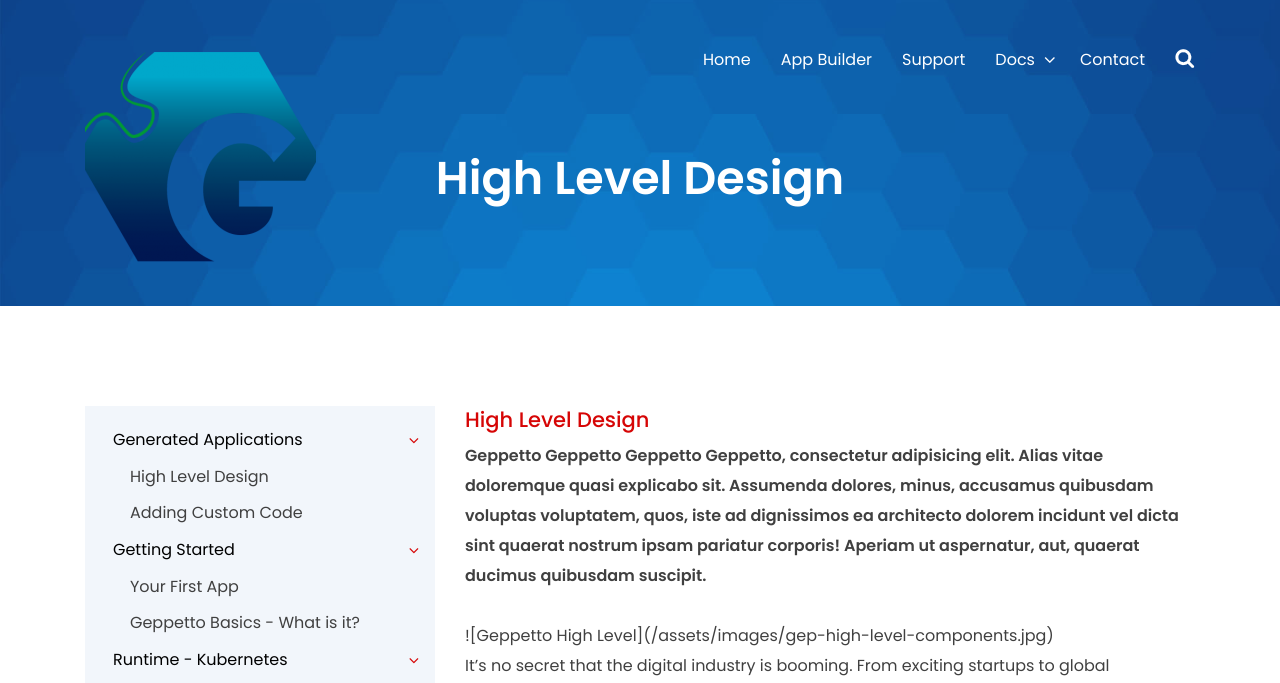
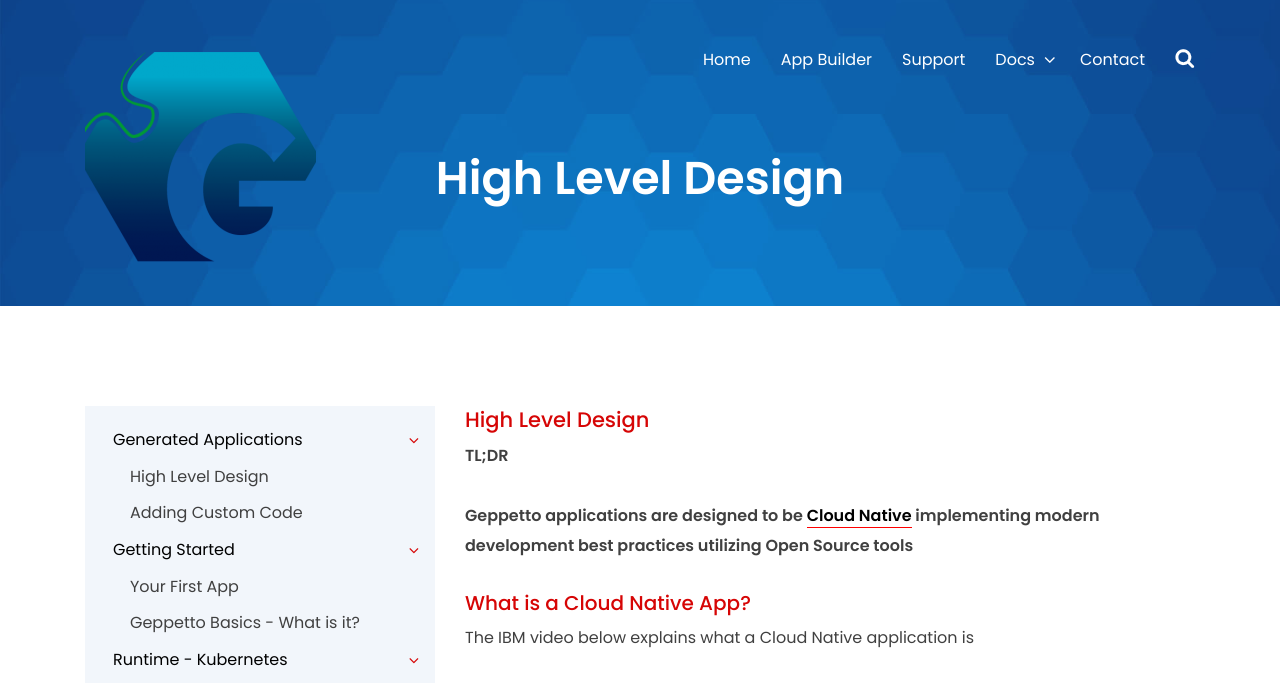
Before and after one commit to francois-dbag/TestDoxyTheme.github.io, a Jekyll site: the page built from _docs/generated-applications-high-level-design.md, in a window 1280 px wide and 1400 px high. Shown: the top 683 px of the window. Built offline with Jekyll 4.4.1, drawn with Linux system fonts in a browser that asks for light colours; some of the changed text lies outside the part shown; grey boxes are pictures that could not be loaded.

Commit message:
started adding content to HLD gened apps

```diff
--- a/_docs/generated-applications-high-level-design.md
+++ b/_docs/generated-applications-high-level-design.md
@@ -7,9 +7,22 @@
 category_name: Generated Applications
 category_slug: the-apps
 ---
-<b>Geppetto Geppetto Geppetto Geppetto, consectetur adipisicing elit. Alias vitae doloremque quasi explicabo sit. Assumenda dolores, minus, accusamus quibusdam voluptas voluptatem, quos, iste ad dignissimos ea architecto dolorem incidunt vel dicta sint quaerat nostrum ipsam pariatur corporis! Aperiam ut aspernatur, aut, quaerat ducimus quibusdam suscipit.</b>
+<b>TL;DR</b>
 
-<div>![Geppetto High Level](/assets/images/gep-high-level-components.jpg)</div>
+<b>Geppetto applications are designed to be <a href="https://www.ibm.com/cloud/learn/cloud-native"  style="text-decoration: none; border-bottom: 1px solid #ff0000; color: #000000;" target="_blank">Cloud Native</a> implementing modern development best practices utilizing Open Source tools</b>
+
+<h5>What is a Cloud Native App?</h5>
+
+<p>The IBM video below  explains what a Cloud Native application is</p>
+ {% include youtubePlayer.html id="fp9_ubiKqFU" %}
+<br />
+
+<h5>What makes Geppetto Applications Cloud Native? </h5>
+
+
+
+
+
 
 <p>It’s no secret that the digital industry is booming. From exciting startups to global brandscomp nies are reaching out to digital agencies, responding to the new possibilities available. However, the industry is fast becoming overcrowded, heaving with agencies offering similar services — on the surface, </p>
  <h5>Lorem ipsum dolor sit amet, consectetur adipisicing elit.</h5>
```
Also changed, not shown: _docs/gep-local-k8s.md (+1 -1 lines).
